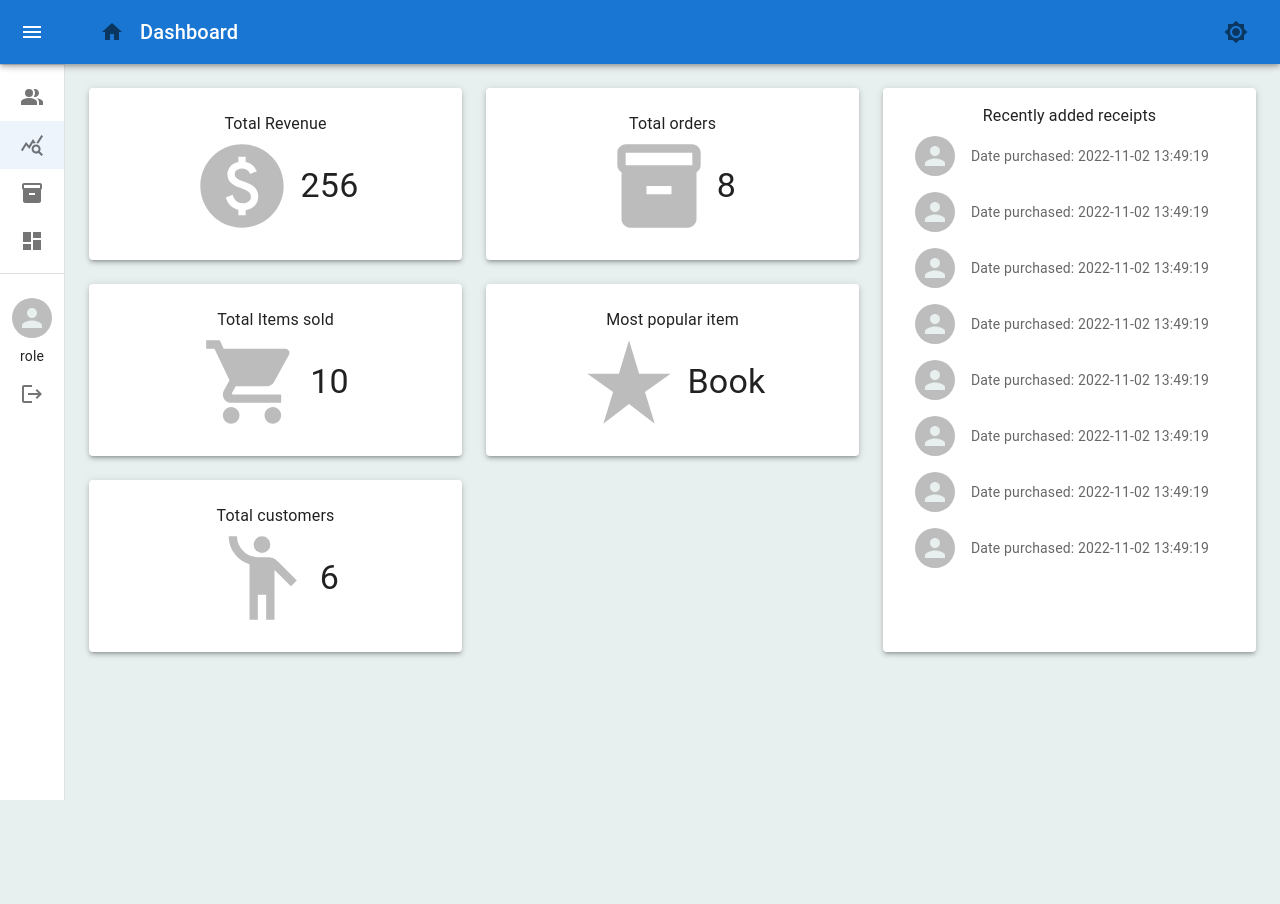
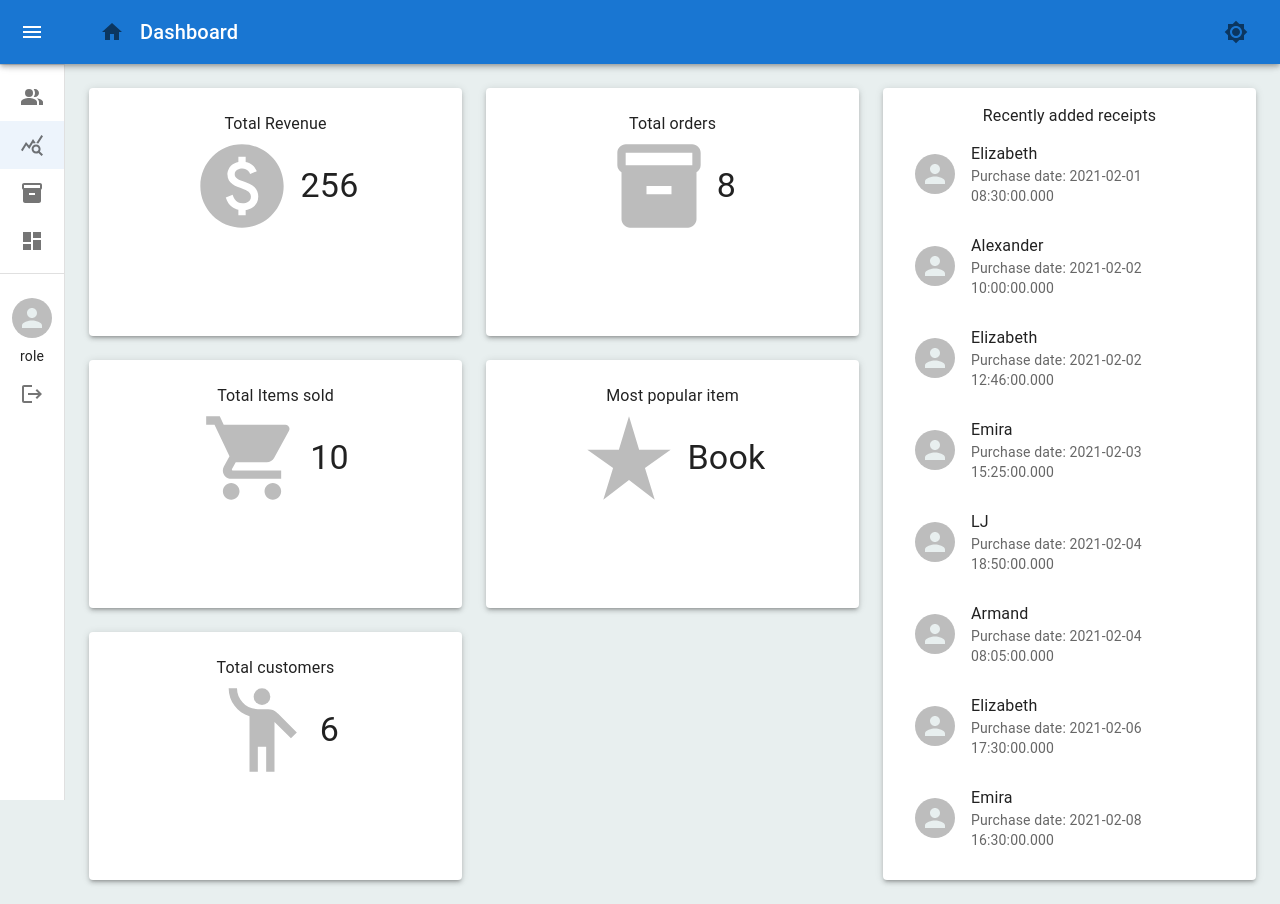
Before and after one commit to Elmira2505/coding-challenge, a React (Create React App) app: page /dashboard/stats in a window 1280 px wide. Before the commit the page ends 800 px from the top, so only its background shows below. Built offline with nearby package versions, Linux system fonts and the light colour scheme.

Commit message:
last purchased added

```diff
--- a/src/pages/dashboard/Statistics/Stats.js
+++ b/src/pages/dashboard/Statistics/Stats.js
@@ -88,15 +88,17 @@ const Stats = ({setSelectedLink, link}) => {
                                 <Avatar/>
                             </ListItemAvatar>
                             <ListItemText
-                                secondary={`Date purchased: ${moment(receipts.date).format('YYYY-MM-DD H:mm:ss')}`}
+                                primary={order.CustomerName}
+                                secondary={`Purchase date: ${order.Date}`}
                             />
+
                         </ListItem>
                     </Box>)}
 
                     {/*{receipts.map(order => {*/}
                     {/*    <ListItemText key={order} order={order}*/}
                     {/*    primary={receipts.name}*/}
-                    {/*    secondary={`Date purchased: ${moment(receipts.date).format('YYYY-MM-DD H:mm:ss')}`}/>*/}
+                    {/*    secondary={`Date purchased: ${moment(order.date).format('YYYY-MM-DD H:mm:ss')}`}/>*/}
                     {/*})}*/}
 
                 </Box>
```
